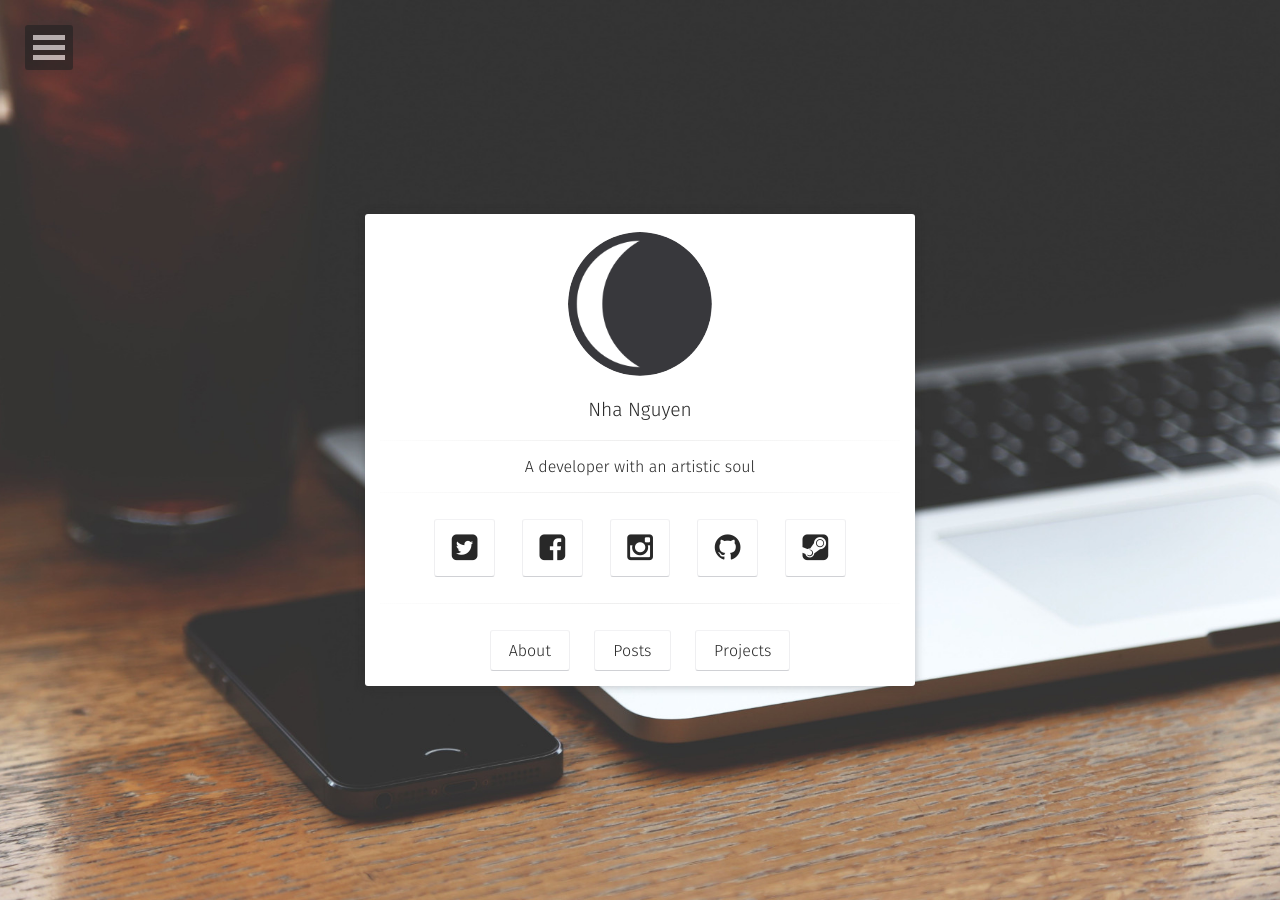
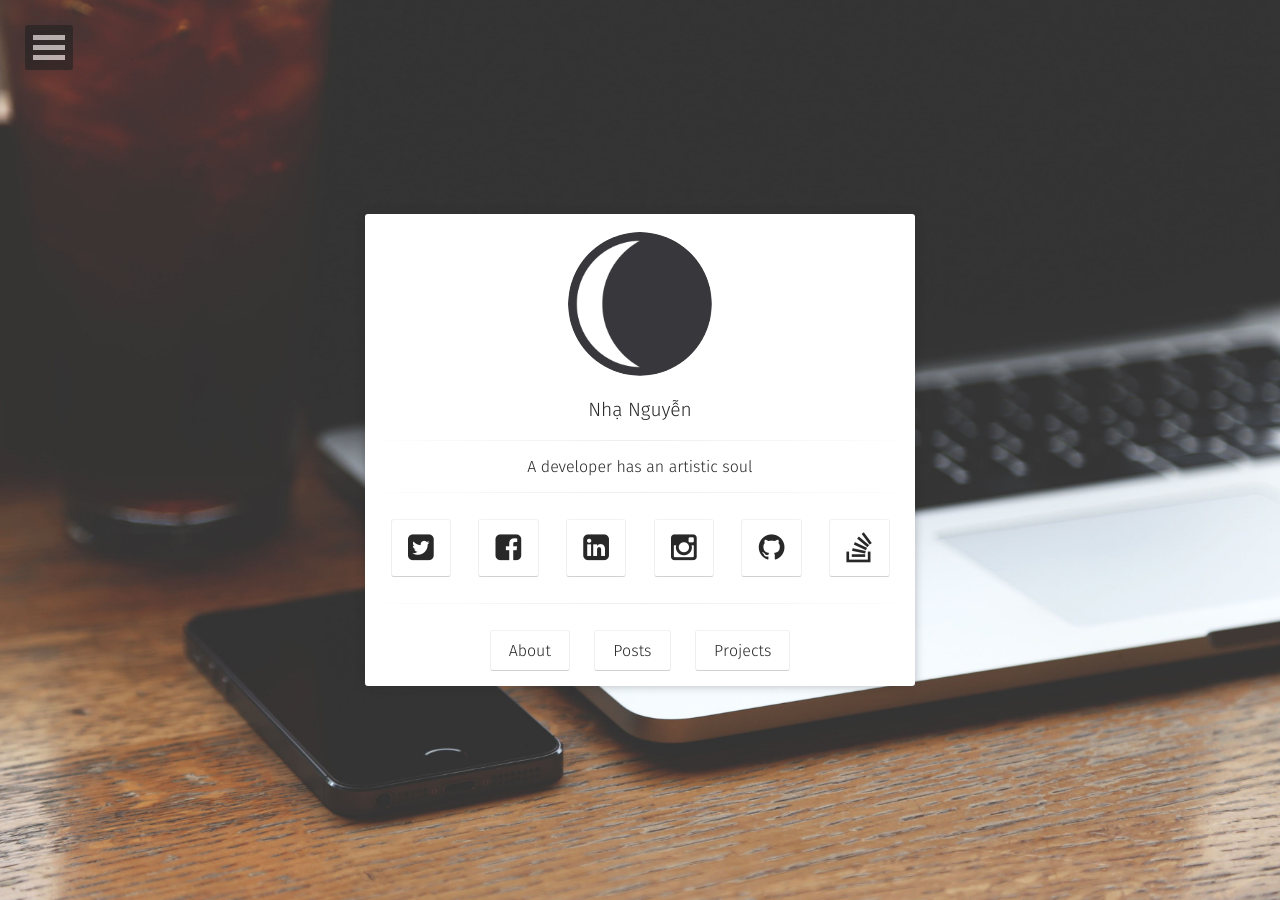
Before and after one commit to nhanv/nhanv.github.io, a Jekyll site: the page built from index.html, in a window 1280 px wide. Built offline with Jekyll 4.4.1, drawn with Linux system fonts in a browser that asks for light colours; some web fonts are replaced; part of the change alters nothing that is shown.

Commit message:
Update config file

```diff
--- a/_config.yml
+++ b/_config.yml
@@ -1,7 +1,7 @@
 # Site
-title:              Nha Nguyen
-bio:                'A developer with an artistic soul'
-description:        "A developer with an artistic soul."
+title:              Nhạ Nguyễn
+bio:                'A developer has an artistic soul'
+description:        "I never fear death or dying\n I only fear never trying\n I am whatever I am."
 reading_time:       true
 words_per_minute:   200
 logo:               'assets/img/logo.png'
@@ -38,18 +38,19 @@ disqus_shortname:   taylantatli
   #ad-slot:
 #bing-verify:
 #email:
-twitter:            username
-facebook:           username
-github:             username
-#stackoverflow:     123456/username   from a "http://stackoverflow.com/users/123456/username" link
-#linkedin:          username
+twitter:            https://twitter.com/NullPhilips
+facebook:           https://www.facebook.com/phac.nam
+github:             https://github.com/nhanv
+stackoverflow:      http://stackoverflow.com/users/4736587/philips-null
+linkedin:           https://www.linkedin.com/in/nh%E1%BA%A1-nguy%E1%BB%85n-a36520117?trk=nav_responsive_tab_profile_pic
 #xing:              username
-instagram:          username
+instagram:          https://www.flickr.com/photos/134924531@N05/
+#https://www.instagram.com/philipsnull/
 #lastfm:            username
 #tumblr:            username
 #pinterest:         username
 #foursquare:        username
-steam:              username
+#steam:             https://steamcommunity.com/profiles/76561198326655734/home
 #dribbble:          username
 #youtube:           username
 #soundcloud:        username
```
